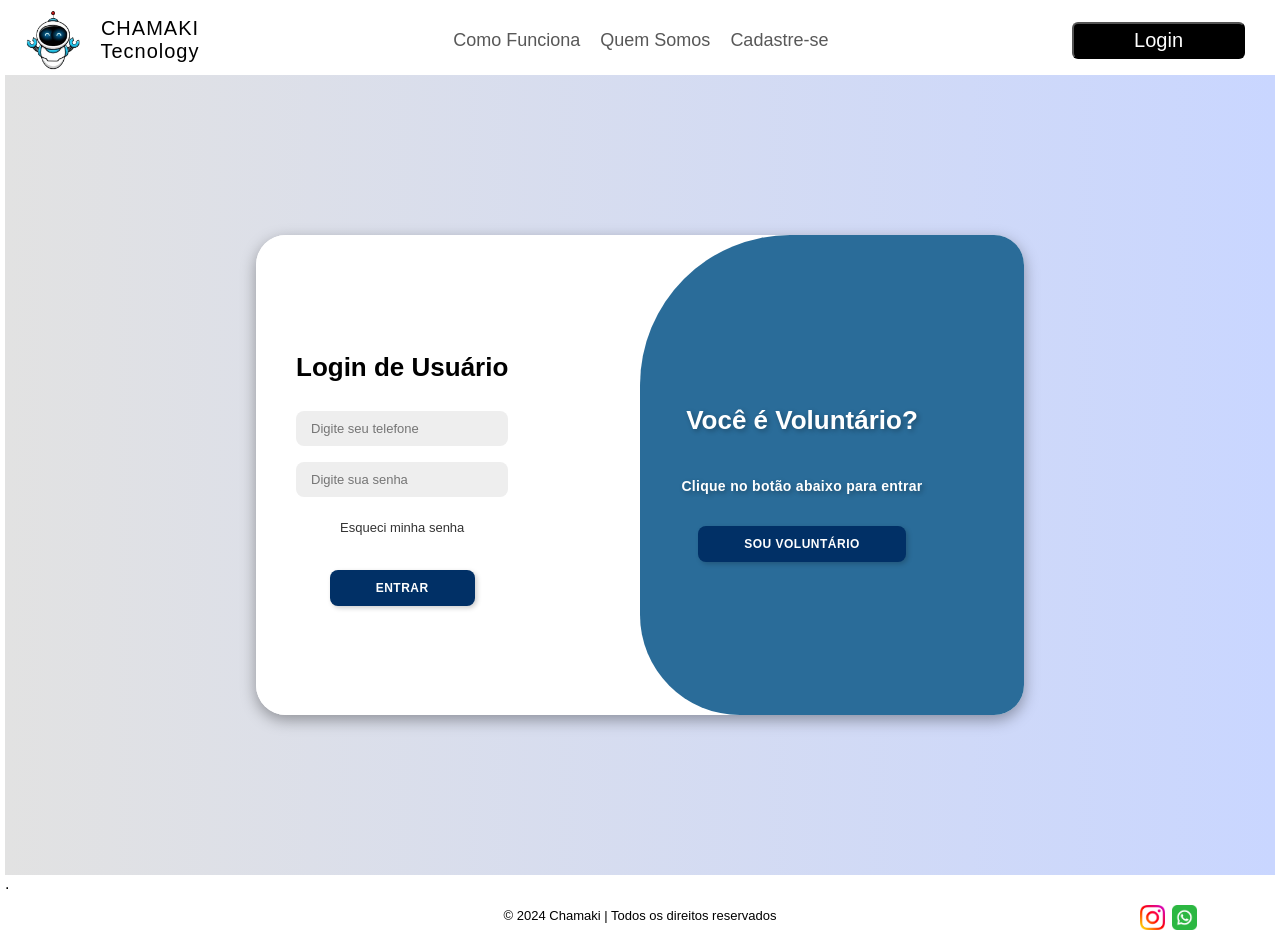
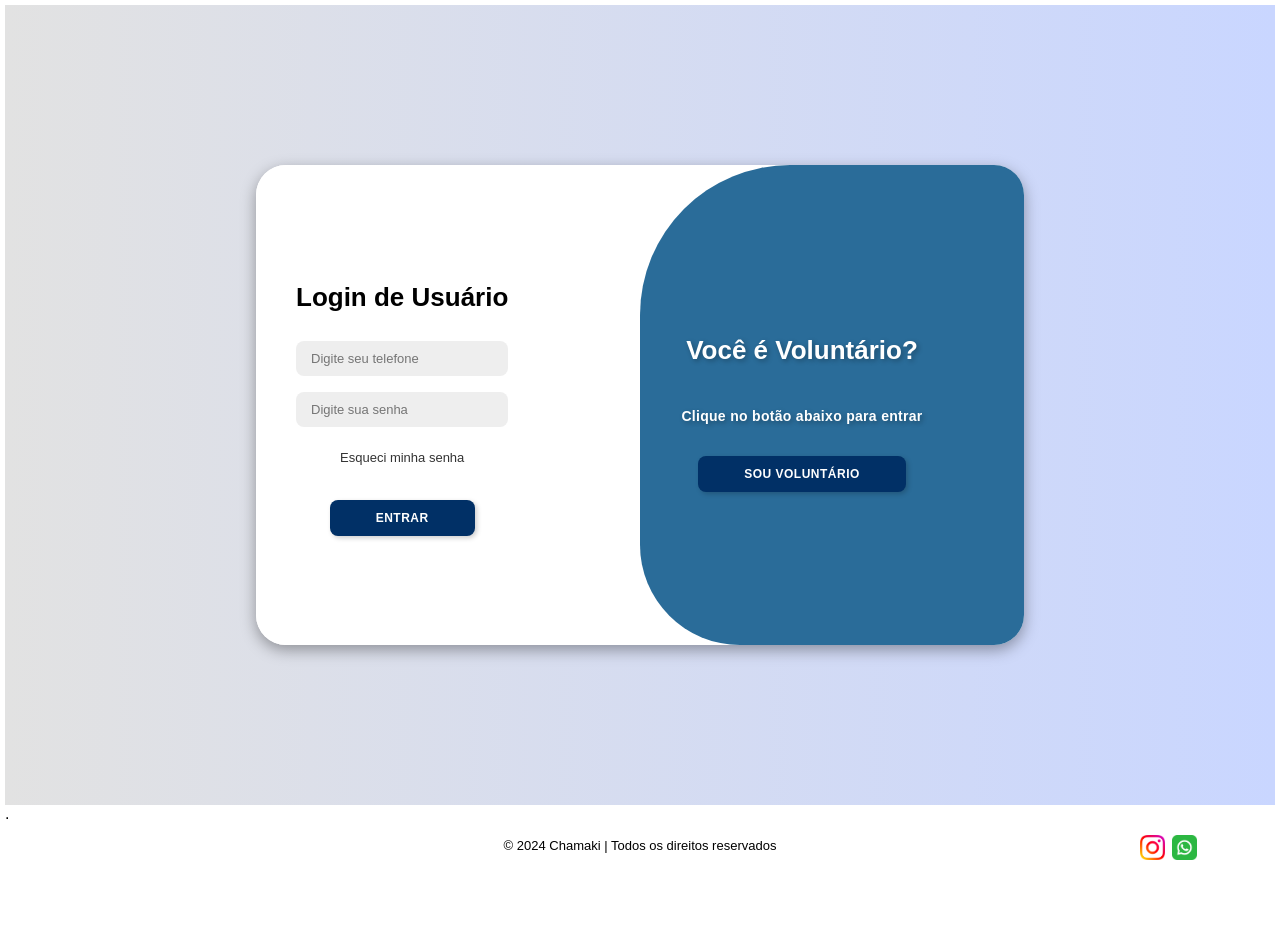
Before and after one commit to Anafcamargo/ProjetoIntegrador, a React (Create React App) app: page /login in a window 1280 px wide. After the commit the page ends 880 px from the top, so only its background shows below. Built offline with nearby package versions, Linux system fonts and the light colour scheme.

Commit message:
remoção do cabecalho da página login

```diff
--- a/src/paginas/Login.tsx
+++ b/src/paginas/Login.tsx
@@ -123,7 +123,7 @@ const Login = () => {
 
   return (
     <div>
-      <Cabecalho />
+
       <div className='body2'>
         <div className={`containerlogin2 ${isActive ? 'active' : ''}`} id="container">
           {/* Formulário de Login de Voluntário */}
```
